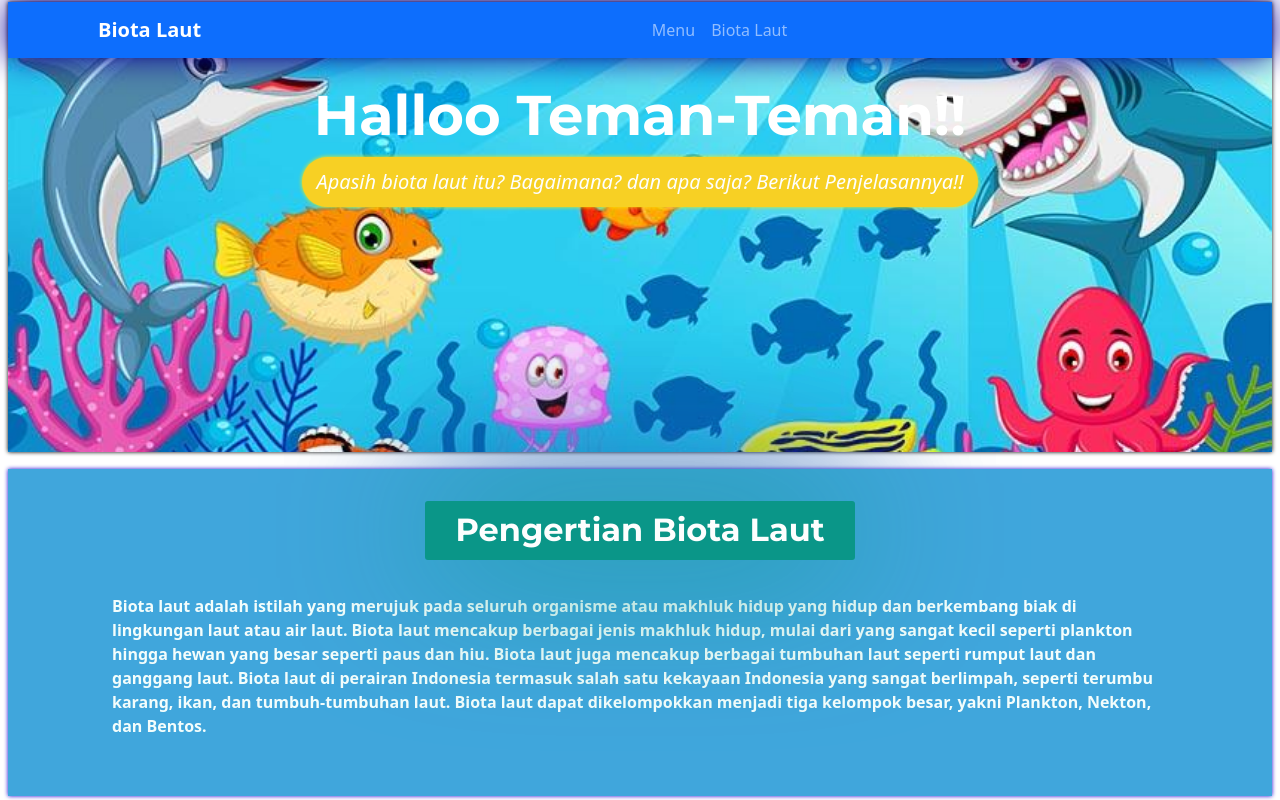
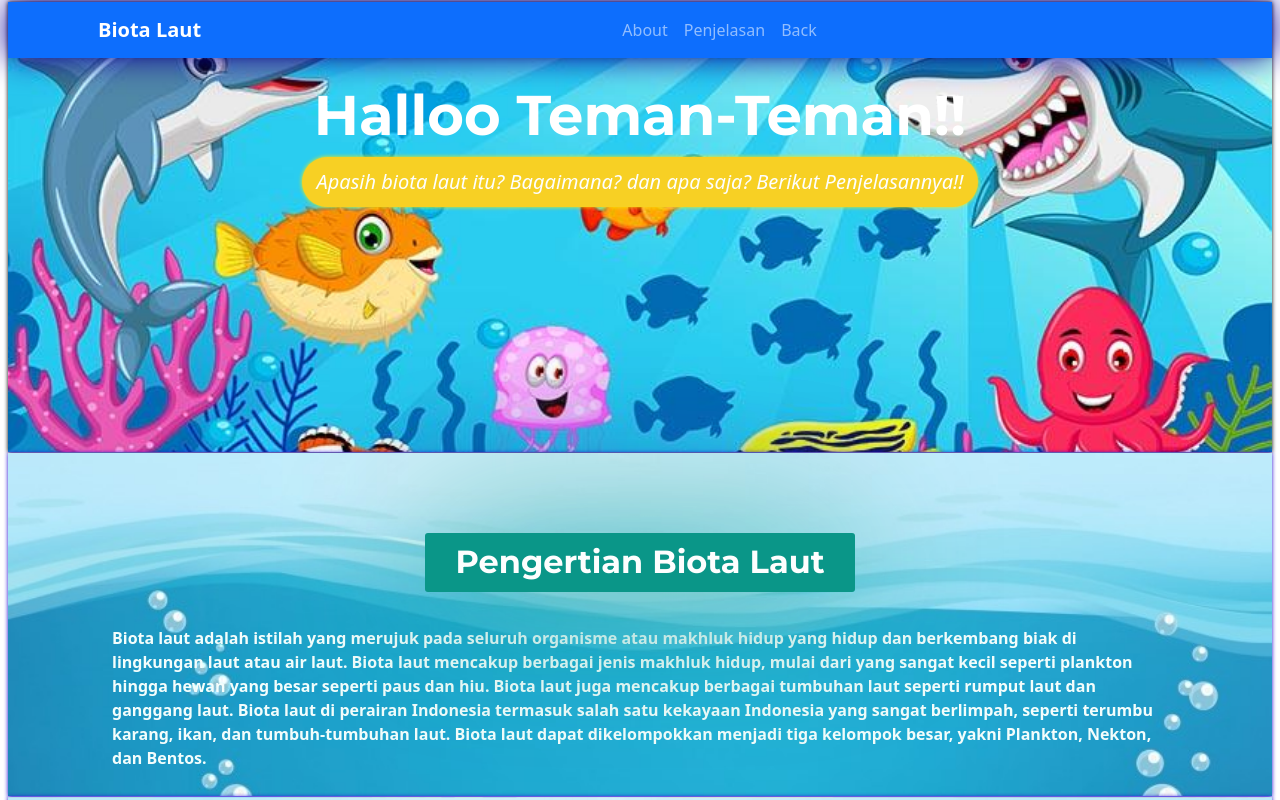
Before and after one commit to romariorobby/web-ed, a plain HTML site: page aboutbiota.html in a window 1280 px wide. Shown: the top 800 px of the page. Drawn offline with nearby package versions, Linux system fonts and the light colour scheme; files whose address does not match are found by name.

Commit message:
Update aboutbiota.html

```diff
--- a/aboutbiota.html
+++ b/aboutbiota.html
@@ -28,12 +28,14 @@
           <div class="collapse navbar-collapse" id = "navbarNav">
             <ul class="navbar-nav mx-auto" >
               <li class="nav-item">
-                <a class="nav-link" href="#Menu">Menu</a>
+                <a class="nav-link" href="#About">About</a>
               </li>
               <li class="nav-item">
-                <a class="nav-link" href="#biotalaut">Biota Laut</a>
+                <a class="nav-link" href="#biotalaut">Penjelasan</a>
               </li>
-
+               <li class="nav-item">
+                <a class="nav-link" href="#Home">Back</a>
+              </li>
             </ul>
           </div>
         </div>
@@ -42,7 +44,7 @@
 
 
       <!--jumbotorn-->
-      <section id="Menu" class="jumbotron text-center">
+      <section id="About" class="jumbotron text-center">
         <h1  class="display-4">  Halloo Teman-Teman!!  </h1>
         <p id="buka" class="lead"> <i>Apasih biota laut itu? Bagaimana? dan apa saja? Berikut Penjelasannya!! </i></p>
 
@@ -50,7 +52,7 @@
       <!--Akhir Jumbotorn-->
 
       <!--Isi Website-->
-      <section id="Biotalaut">
+      <section id="biotalaut">
         <div class="container">
             <div class="row text-center mb-3">
                 <div class="biotalaut">
@@ -180,7 +182,7 @@
             <i class="fab fa-facebook-square fa-2x"></i>
             <i class="fa-brands fa-linkedin fa-2x"></i>
             <i class="fa-brands fa-instagram fa-2x"></i>
-            <p>Copyright &copy; 2023 Serlina Katarina</p>
+            <p>Copyright &copy; 2023 Tugas Pemograman Web1</p>
         </b>
 
       </footer>
```
